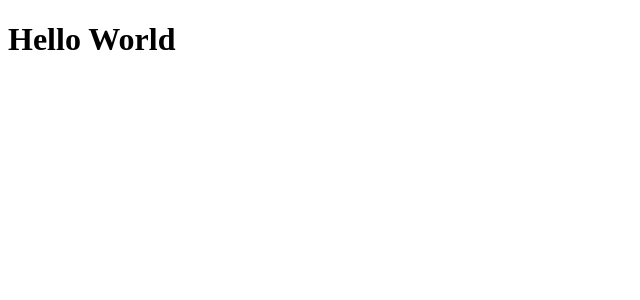
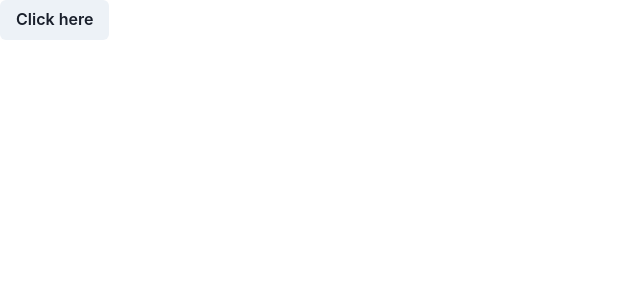
Before and after one commit to dboatengg/nexcent, a React (Vite) app: page / in a window 1280 px wide. Shown: the top 300 px of the page, without its empty margins (0-640 px from the left). Built offline with nearby package versions, Linux system fonts and the light colour scheme.

Commit message:
Install Chakra UI

```diff
--- a/package.json
+++ b/package.json
@@ -10,6 +10,10 @@
     "preview": "vite preview"
   },
   "dependencies": {
+    "@chakra-ui/react": "^2.8.2",
+    "@emotion/react": "^11.11.4",
+    "@emotion/styled": "^11.11.0",
+    "framer-motion": "^11.0.22",
     "react": "^18.2.0",
     "react-dom": "^18.2.0"
   },
--- a/src/App.tsx
+++ b/src/App.tsx
@@ -1,10 +1,10 @@
-
+import { Button } from "@chakra-ui/react"
 
 function App() {
 
   return (
     <>
-      <h1>Hello World</h1>
+      <Button>Click here</Button>
     </>
   )
 }
--- a/src/main.tsx
+++ b/src/main.tsx
@@ -1,10 +1,13 @@
 import React from 'react'
 import ReactDOM from 'react-dom/client'
 import App from './App.tsx'
+import { ChakraProvider } from '@chakra-ui/react'
 
 
 ReactDOM.createRoot(document.getElementById('root')!).render(
   <React.StrictMode>
+    <ChakraProvider>
     <App />
+    </ChakraProvider>
   </React.StrictMode>,
 )
```
Also changed, not shown: 1 other file (tests, documents, lock files or other folders).
